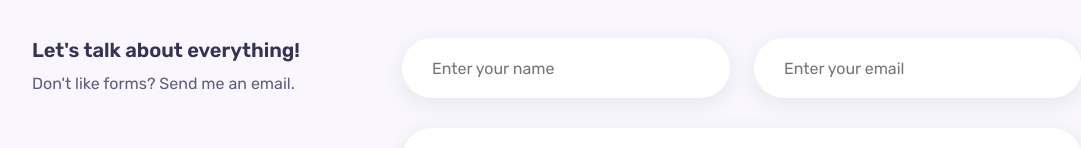
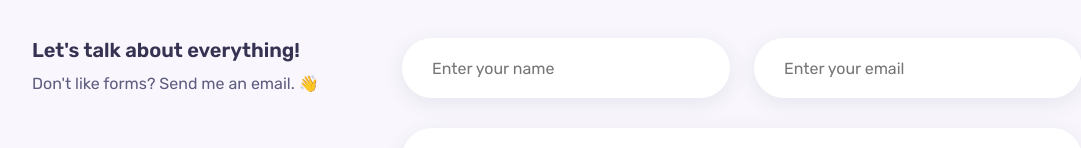
Before and after one commit to nagamonish/monishdev, a React (Create React App) app in the folder my-app/: page / in a window 1280 px wide. Shown: the part 4438-4586 px from the top of the page, without its empty margins (138-1219 px from the left). Built offline with nearby package versions, Linux system fonts and the light colour scheme.

Commit message:
added emoji to contact.jsx

```diff
--- a/my-app/public/index.html
+++ b/my-app/public/index.html
@@ -8,6 +8,7 @@
 
     <!-- Simple Line Icons -->
     <link rel="stylesheet" href="https://cdnjs.cloudflare.com/ajax/libs/simple-line-icons/2.5.5/css/simple-line-icons.min.css">
+
 
   </head>
 
--- a/my-app/src/components/contact/Contact.jsx
+++ b/my-app/src/components/contact/Contact.jsx
@@ -9,7 +9,7 @@ const Contact = () => {
       <div className="contact__container grid">
         <div className="contact__info">
           <h3 className="contact__title">Let's talk about everything!</h3>
-          <p className="contact__details">Don't like forms? Send me an email. </p>
+          <p className="contact__details">Don't like forms? Send me an email. 👋</p>
         </div>
 
         <form action="" className="contact__form">
```
